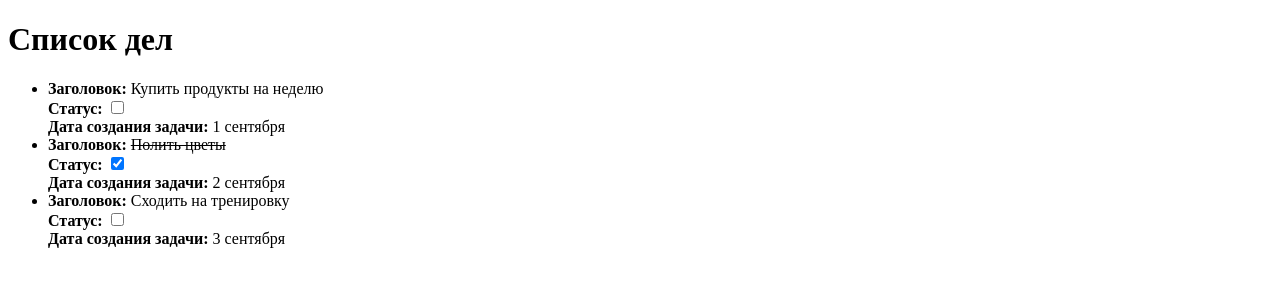
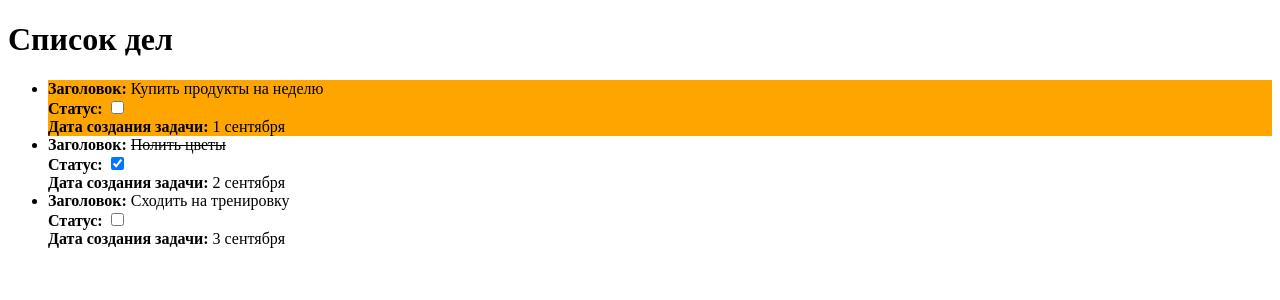
Before and after one commit to sabyrka2007/trelly, a React (Vite) app: page / in a window 1280 px wide. Shown: the top 300 px of the page. Built offline with nearby package versions, Linux system fonts and the light colour scheme.

Commit message:
feat: task priority

```diff
--- a/src/App.tsx
+++ b/src/App.tsx
@@ -4,18 +4,21 @@ const tasks = [
     title: 'Купить продукты на неделю',
     isDone: false,
     addedAt: '1 сентября',
+    priority: 2,
   },
   {
     id: 2,
     title: 'Полить цветы',
     isDone: true,
     addedAt: '2 сентября',
+    priority: 0,
   },
   {
     id: 3,
     title: 'Сходить на тренировку',
     isDone: false,
     addedAt: '3 сентября',
+    priority: 1,
   },
 ]
 
@@ -27,7 +30,10 @@ export const App = () => {
       {tasks.length === 0 && <p>Задачи отсутствуют</p>}
       <ul>
         {tasks.map((task) => (
-          <li key={task.id}>
+          <li
+            key={task.id}
+            style={{ backgroundColor: task.priority >= 2 ? 'orange' : 'transparent' }}
+          >
             <div>
               <b>Заголовок: </b>
               <span style={{ textDecoration: `${task.isDone ? 'line-through' : 'none'}` }}>{task.title}</span>
```
